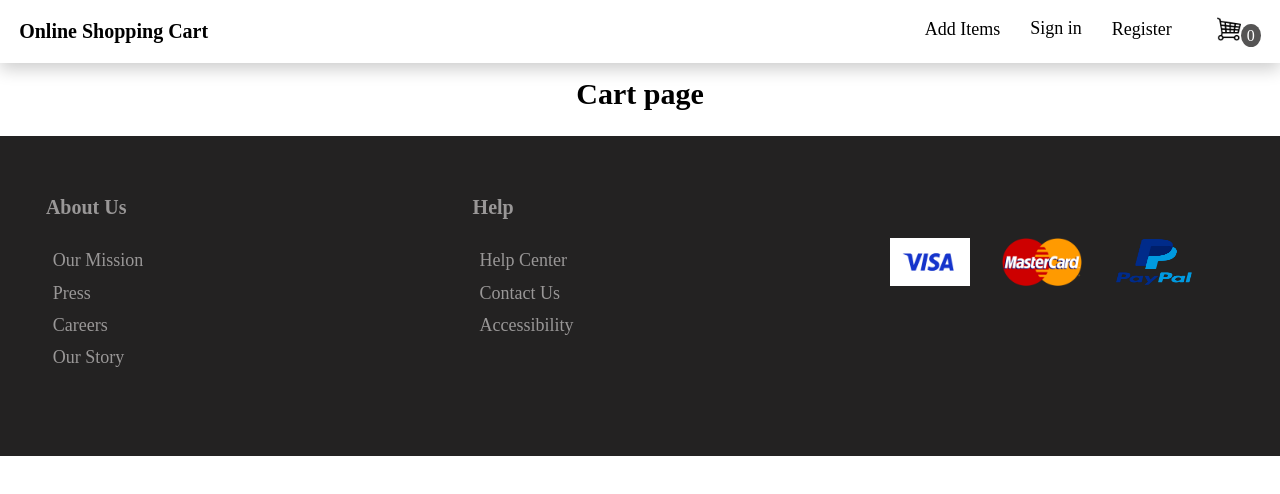
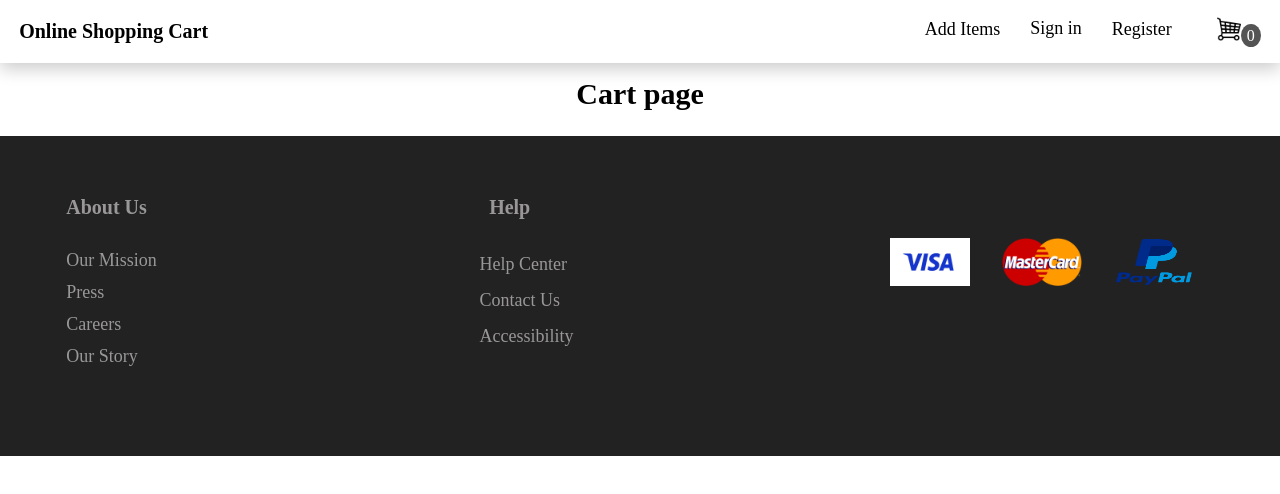
Before and after one commit to KeshaCodeolima/Shopping-Cart, a React (Create React App) app in the folder ractcart/: page /cart in a window 1280 px wide. Shown: the top 494 px of the page. Built offline with nearby package versions, Linux system fonts and the light colour scheme.

Commit message:
change the margin of the li tags

```diff
--- a/ractcart/src/Components/Footer.css
+++ b/ractcart/src/Components/Footer.css
@@ -13,19 +13,20 @@
     flex: 4;
 }
 .aboutleft{
-    margin-left: 3%;
+    margin-left: 4%;
     margin-top: 14%;
 }
 .p{
     font-size: 20px;
     font-weight: 600;
-    margin-left: 8%;
+    margin-left: 12%;
 }
 .textul li{
     font-size: 18px;
     text-decoration: none;
     list-style: none;
     padding-top: 3%;
+    margin-left: 2.5%;
 }
 
 /* Centerside CSS Styles. */
@@ -39,12 +40,12 @@
 .help{
     font-size: 20px;
     font-weight: 600;
-    margin-left: 8%;
+    margin-left: 12%;
 }
 .contactul li{
     font-size: 18px;
     list-style: none;
-    padding-top: 3%;
+    padding-top: 4%;
 }
 
 /* rightside CSS styles. */
```
